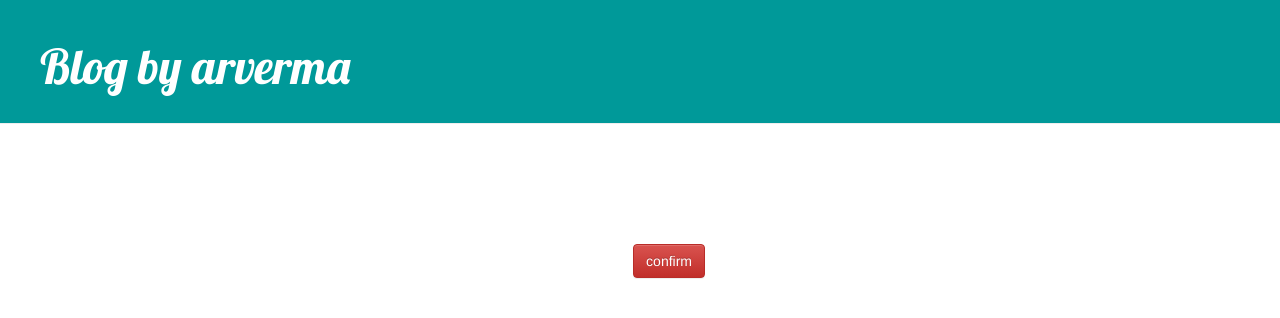
After one commit to arverma/django-blog-app, a Django app: template blog/templates/blog/post_delete.html in a window 1280 px wide. The commit adds this page. Shown: the top 318 px of the page. Run offline with Django 3.2, Linux system fonts and the light colour scheme; the template is opened without the code that fills it, so the values that code supplies are empty; some libraries are stand-ins or nearby versions.

Commit message:
Added delete buttom

```diff
--- a/blog/forms.py
+++ b/blog/forms.py
@@ -5,3 +5,8 @@ class Synthetic_Form(forms.ModelForm):
     class Meta:
         model = Post
         fields = ['title', 'content']
+
+class DeleteForm(forms.ModelForm):
+    class Meta:
+        model = Post
+        fields = []
--- a/blog/models.py
+++ b/blog/models.py
@@ -14,5 +14,6 @@ class Post(models.Model):
         self.published_date = timezone.now()
         self.save()
 
+
     def __str__(self):
         return self.title
--- a/blog/static/css/blog.css
+++ b/blog/static/css/blog.css
@@ -33,6 +33,12 @@ h1, h2, h3, h4 {
     float: right;
 }
 
+.delete {
+  float: right;
+  margin-right: 90px;
+  margin-top: 100px;
+}
+
 .post-form textarea, .post-form input {
     width: 100%;
 }
--- /dev/null
+++ b/blog/templates/blog/post_delete.html
@@ -0,0 +1,7 @@
+{% extends 'blog/base.html' %}
+
+{% block content %}
+    <form method="POST" class="post-form">{% csrf_token %}
+        <button type="submit" class="delete btn btn-danger">confirm</button>
+    </form>
+{% endblock %}
--- a/blog/templates/blog/post_detail.html
+++ b/blog/templates/blog/post_detail.html
@@ -5,6 +5,7 @@
         {% if user.is_authenticated %}
         <div class="edit">
           <a class="btn btn-default" href="{% url 'post_edit' pk=post.pk %}"><span class="glyphicon glyphicon-pencil"></span></a>
+          <a class="btn btn-danger" href="{% url 'post_delete' pk=post.pk %}">Delete</a>
         </div>
         {% endif %}
 
--- a/blog/templates/blog/post_edit.html
+++ b/blog/templates/blog/post_edit.html
@@ -4,6 +4,6 @@
     <h2>New post</h2>
     <form method="POST" class="post-form">{% csrf_token %}
         {{ form.as_p }}
-        <button type="submit" class="save btn btn-default">Save</button>
+        <input type="submit" onclick="return confirm('Are you sure?')" value="Save" class="save btn btn-default"/>
     </form>
 {% endblock %}
--- a/blog/templates/blog/post_list.html
+++ b/blog/templates/blog/post_list.html
@@ -7,7 +7,7 @@
                 {{ post.published_date }}
             </div>
             <h2><a href="{% url 'post_detail' pk=post.pk %}">{{ post.title }}</a></h2>
-            <p>{{ post.content|linebreaksbr }}</p>
+            <p>{{ post.content|linebreaksbr|truncatewords:"100"}}</p>
         </div>
     {% endfor %}
 {% endblock %}
--- a/blog/urls.py
+++ b/blog/urls.py
@@ -6,4 +6,5 @@ urlpatterns = [
     path('post/<int:pk>/', views.post_detail, name='post_detail'),
     path('post/new/', views.post_new, name='post_new'),
     path('post/<int:pk>/edit/', views.post_edit, name='post_edit'),
+    path('post/<int:pk>/delete/', views.post_delete, name='post_delete'),
 ]
```
Also changed, not shown: blog/views.py (+12 -1 lines).
